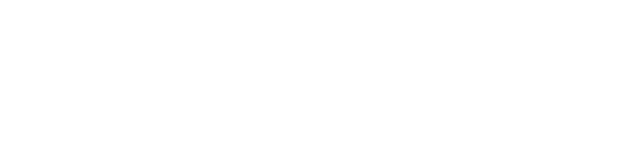
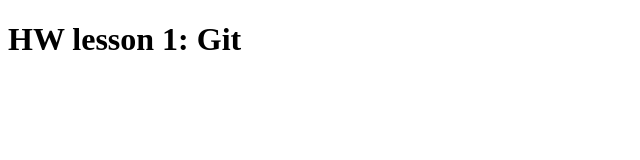
Before and after one commit to OlegPetrushenko/git-hw-lesson-01, a plain HTML site: page index.html in a window 1280 px wide. Shown: the whole page, without its empty margins (0-640 px from the left). Drawn offline with Linux system fonts and the light colour scheme.

Commit message:
add style.css

```diff
--- a/index.html
+++ b/index.html
@@ -4,7 +4,10 @@
         <meta charset="UTF-8" />
         <meta name="viewport" content="width=device-width, initial-scale=1.0" />
         <script defer src="./script.js"></script>
+        <link rel="stylesheet" href="./style.css" />
         <title>Document</title>
     </head>
-    <body></body>
+    <body>
+        <h1>HW lesson 1: Git</h1>
+    </body>
 </html>
```
Also changed, not shown: style.css (added).
